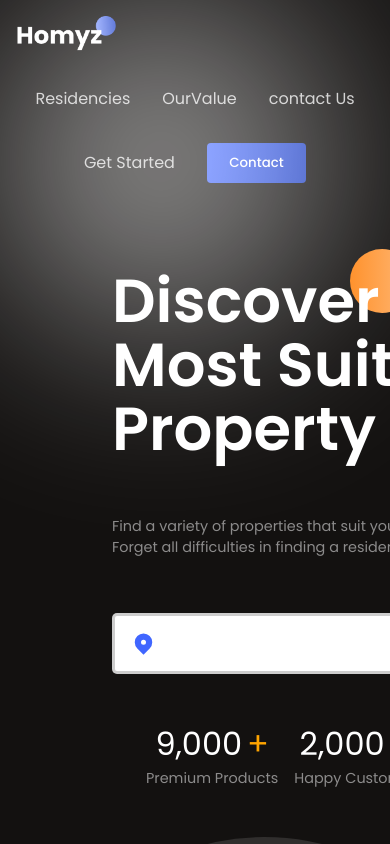
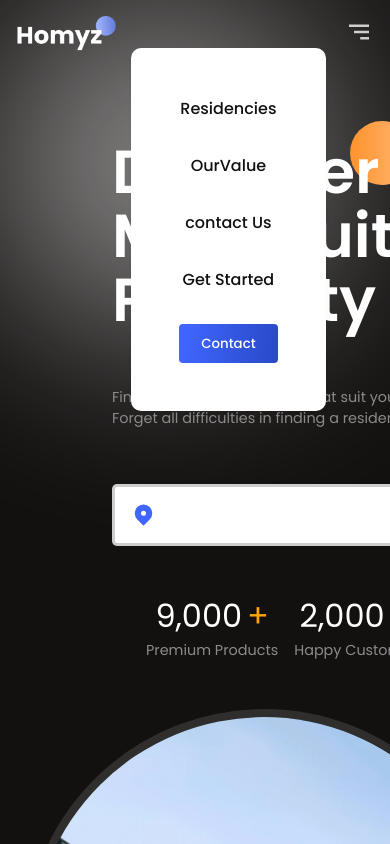
Before and after one commit to zia-hussain/RealState---React, a React (Vite) app in the folder app/: page / in a window 390 px wide. Shown: the top 844 px of the page. Built offline with nearby package versions, Linux system fonts and the light colour scheme.

Commit message:
Responsive Start !

```diff
--- a/app/src/components/header/Header.css
+++ b/app/src/components/header/Header.css
@@ -1,37 +1,63 @@
-.h-wrapper{
+.h-wrapper {
   color: #fff;
 }
-.h-container{
+.h-container {
   padding-top: 1rem;
-    padding-bottom:1rem ;
+  padding-bottom: 1rem;
   padding-inline: 1rem;
   color: var(--secondary);
 }
-.h-menu{
+.h-menu {
   gap: 2rem;
 }
-.h-menu a{
+.h-menu a {
   position: relative;
 }
-.h-menu a:hover{
+.h-menu a:hover {
   color: #fff;
   font-weight: 400;
   transition: all 0.3s ease-in;
 }
-.h-menu a::after{
-    content: '';
+.h-menu a::after {
+  content: "";
   position: absolute;
   left: 0;
   bottom: -4px;
   width: 100%;
-    height:1px;
+  height: 1px;
   border-radius: 50px;
   background-color: #fff;
-    transition: width 0.4s , transform 0.4s;
-    transform-origin:right;
+  transition: width 0.4s, transform 0.4s;
+  transform-origin: right;
   transform: scaleX(0);
 }
-.h-menu a:hover::after{
+.h-menu a:hover::after {
   transform-origin: left;
   transform: scaleX(1);
 }
+.menu-icon {
+  display: none;
+}
+@media (max-width: 768px) {
+  .menu-icon {
+    display: block;
+  }
+  .h-menu {
+color: var(--black);
+position: absolute;
+top: 3rem;
+right: 4rem;
+background: white;
+flex-direction: column;
+gap: 2rem;
+padding: 3rem;
+font-weight: 500;
+border-radius: 10px;
+align-items: flex-start;
+box-shadow: 0px 4px 4px rgba(0,0,0,0.05);
+z-index: 99;
+  }
+  .h-menu button {
+    margin-bottom: auto;
+  }
+}
--- a/app/src/components/header/Header.jsx
+++ b/app/src/components/header/Header.jsx
@@ -1,4 +1,5 @@
 import "./Header.css";
+import{BiMenuAltRight} from 'react-icons/bi'
 
 const Header = () => {
   return (
@@ -18,6 +19,10 @@ const Header = () => {
             <a href="">Contact</a>
           </button>
         </div>
+
+        <div className="menu-icon">
+          <BiMenuAltRight size={30}/>
+        </div>
       </div>
     </section>
   );
```
Lines whose indentation alone changed are shown as unchanged.
